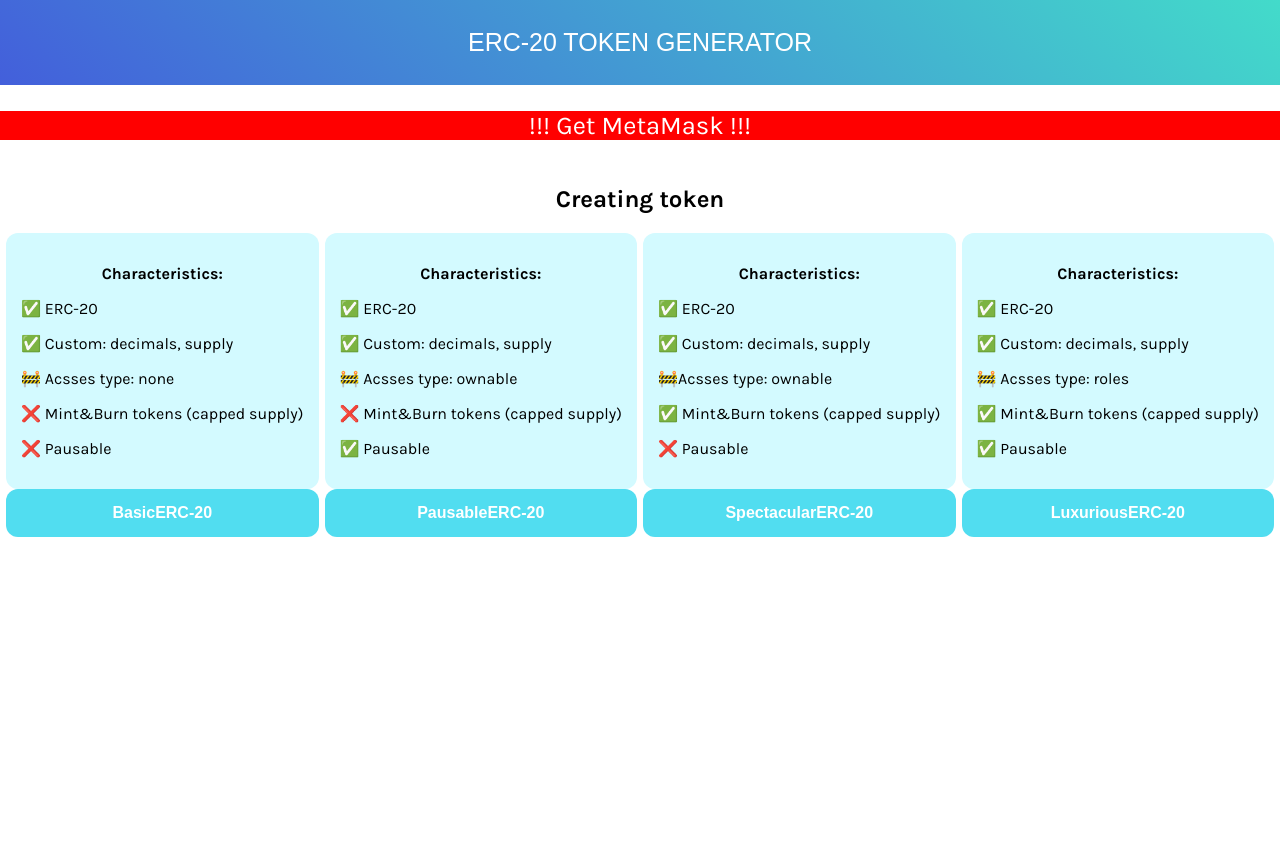
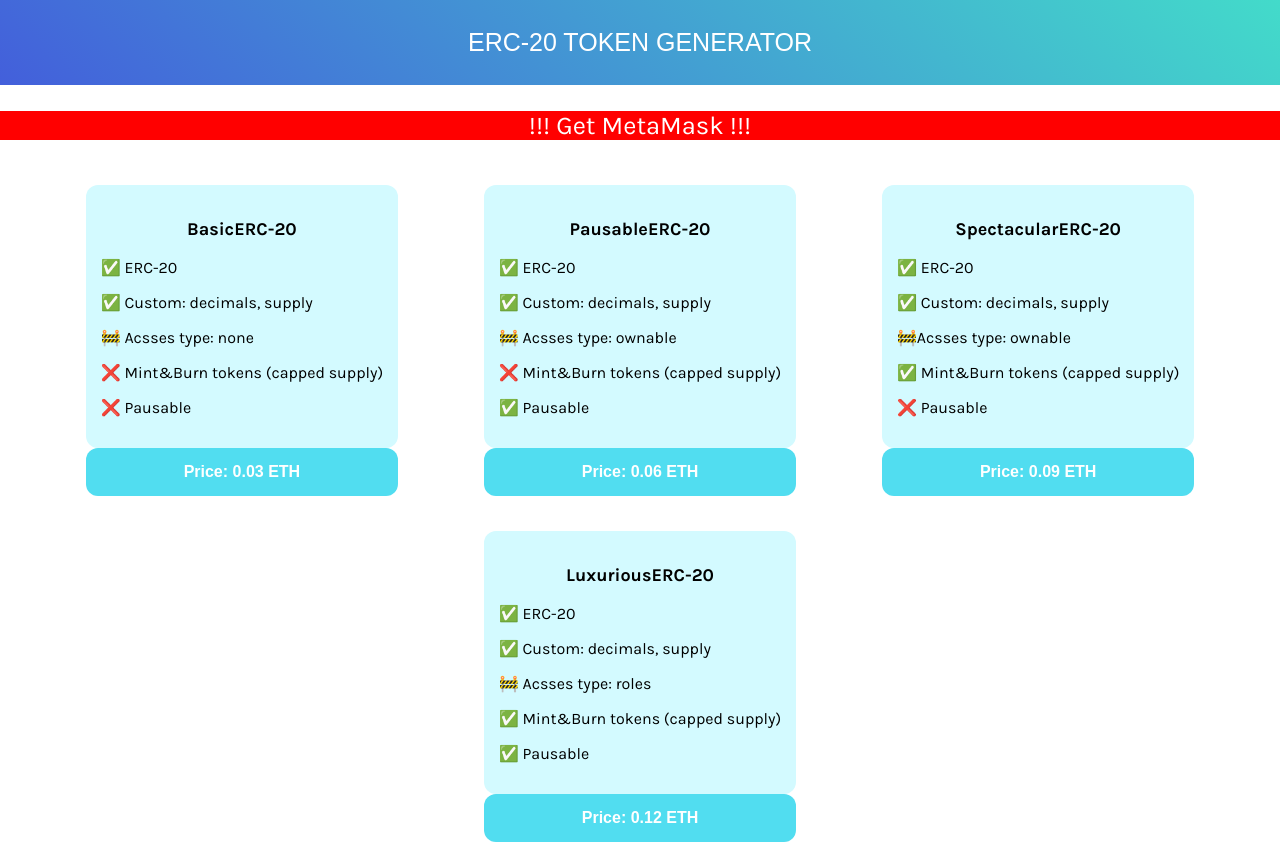
Before and after one commit to GerganaRoeva/ERC20-token-generator, a Vue app in the folder web-app-token-generator/: page /create-token in a window 1280 px wide. Before the commit the page ends 800 px from the top, so only its background shows below. Built offline with nearby package versions, Linux system fonts and the light colour scheme.

Commit message:
added price

```diff
--- a/web-app-token-generator/src/components/ChooseToken.vue
+++ b/web-app-token-generator/src/components/ChooseToken.vue
@@ -1,51 +1,49 @@
 <template>
   <div class="conteiner">
-    <h2>Creating token</h2>
-
     <div class="buttons-conteiner">
       <div class="token-info">
         <div class="text-box">
-          <p class="title">Characteristics:</p>
+          <p class="title">BasicERC-20</p>
           <p>&#9989; ERC-20</p>
           <p>&#9989; Custom: decimals, supply</p>
           <p>&#128679; Acsses type: none</p>
           <p>&#10060; Mint&Burn tokens (capped supply)</p>
           <p>&#10060; Pausable</p>
         </div>
-        <button @click="sentType('BasicERC-20')">BasicERC-20</button>
+        <button @click="sentType('BasicERC-20')">Price: 0.03 ETH</button>
       </div>
       <div class="token-info">
         <div class="text-box">
-          <p class="title">Characteristics:</p>
+          <p class="title">PausableERC-20</p>
           <p>&#9989; ERC-20</p>
           <p>&#9989; Custom: decimals, supply</p>
           <p>&#128679; Acsses type: ownable</p>
           <p>&#10060; Mint&Burn tokens (capped supply)</p>
           <p>&#9989; Pausable</p>
         </div>
-        <button @click="sentType('PausableERC-20')">PausableERC-20</button>
+        <button @click="sentType('PausableERC-20')">Price: 0.06 ETH</button>
       </div>
       <div class="token-info">
         <div class="text-box">
-          <p class="title">Characteristics:</p>
+          <p class="title">SpectacularERC-20</p>
           <p>&#9989; ERC-20</p>
           <p>&#9989; Custom: decimals, supply</p>
           <p>&#128679;Acsses type: ownable</p>
           <p>&#9989; Mint&Burn tokens (capped supply)</p>
           <p>&#10060; Pausable</p>
         </div>
-        <button @click="sentType('SpectacularERC-20')">SpectacularERC-20</button>
+        <button @click="sentType('SpectacularERC-20')">Price: 0.09 ETH</button>
       </div>
       <div class="token-info">
         <div class="text-box">
-          <p class="title">Characteristics:</p>
+          <p class="title">LuxuriousERC-20</p>
           <p>&#9989; ERC-20</p>
           <p>&#9989; Custom: decimals, supply</p>
           <p>&#128679; Acsses type: roles</p>
           <p>&#9989; Mint&Burn tokens (capped supply)</p>
           <p>&#9989; Pausable</p>
         </div>
-        <button @click="sentType('LuxuriousERC-20')">LuxuriousERC-20</button>
+        <button @click="sentType('LuxuriousERC-20')">Price: 0.12 ETH</button>
       </div>
     </div>
   </div>
@@ -68,12 +66,20 @@
 </script>
 
 <style scoped>
+.conteiner{
+  display: flex;
+  flex-wrap: wrap;
+  justify-content: space-between;
+  margin: 10px;
+}
 .title {
   text-align: center;
   font-weight: bold;
+  font-size: 18px;
 }
 .token-info {
   text-align: left;
+  padding: 10px;
 }
 .text-box {
   background-color: #d3faff;
@@ -103,10 +109,8 @@
 }
 .buttons-conteiner {
   display: flex;
-  flex-direction: row;
   flex-wrap: wrap;
   justify-content: space-evenly;
-  display: flex;
   flex-direction: row;
   row-gap: 15px;
 }
```
